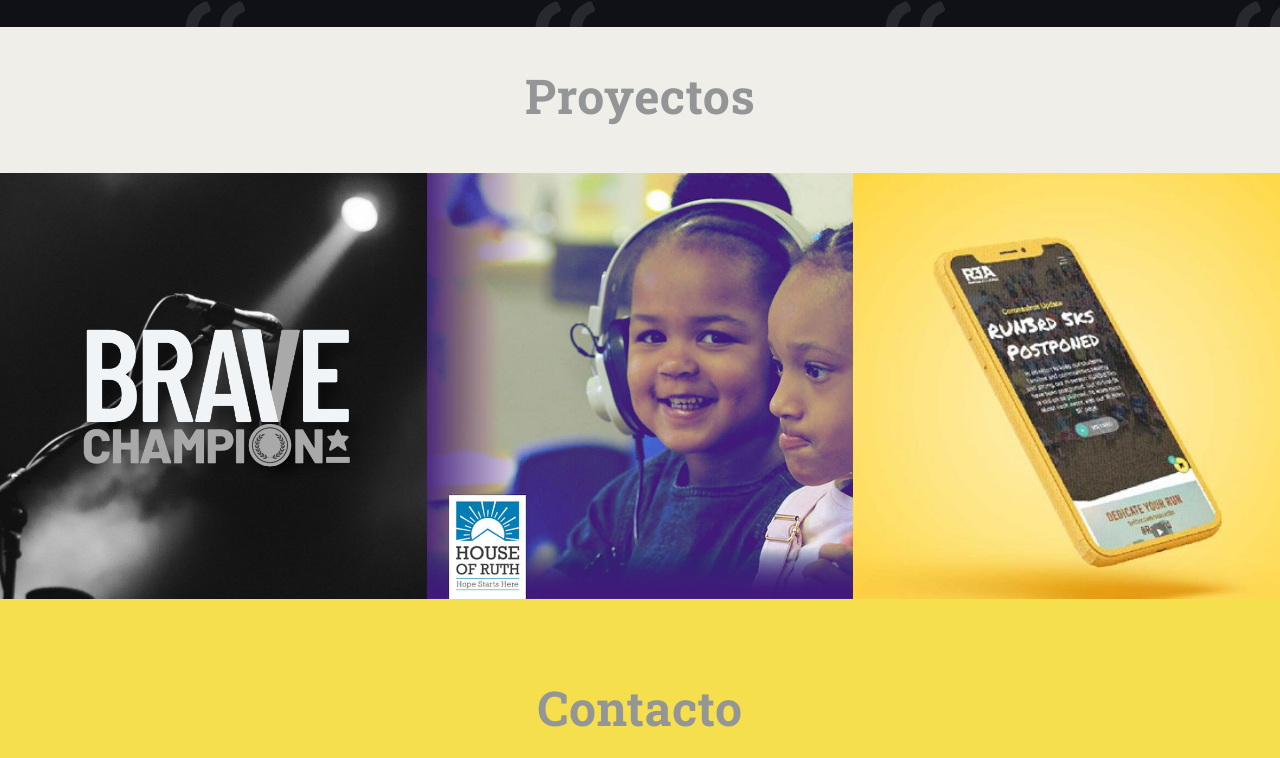
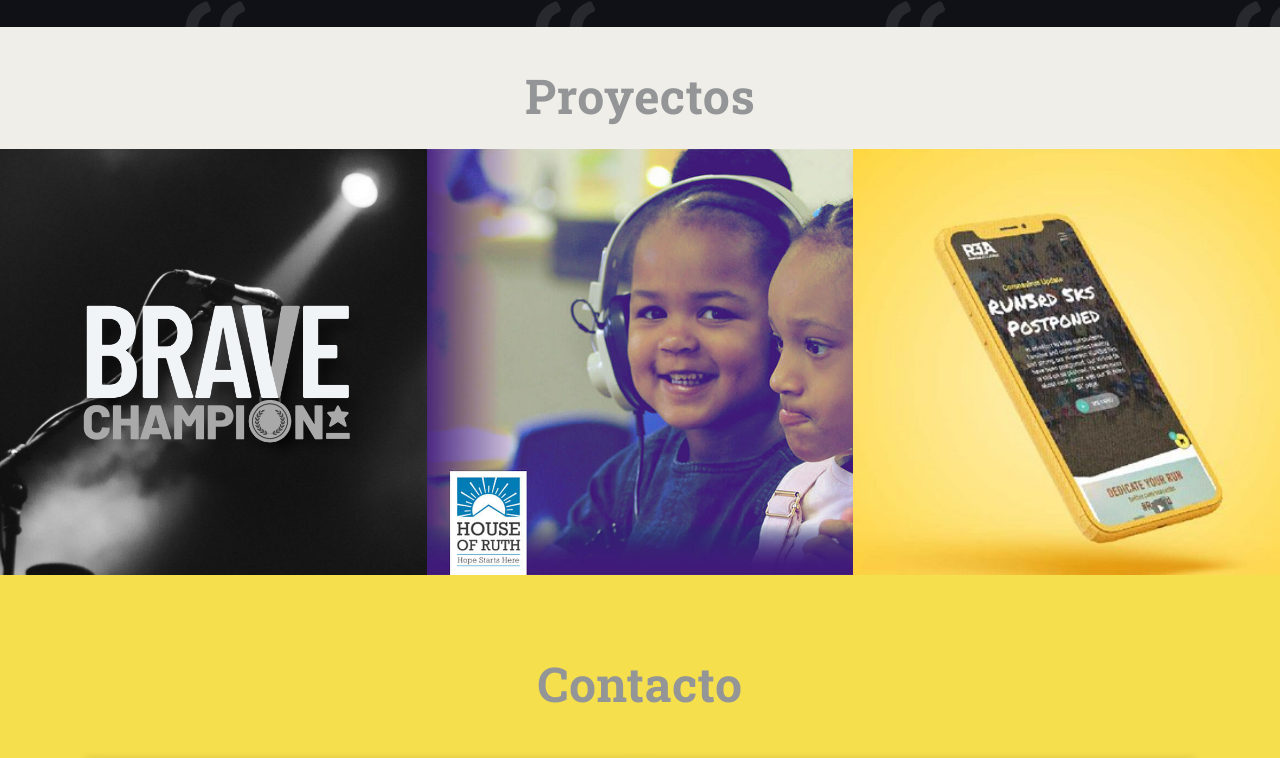
Before and after one commit to msuarez25/personalProjectSuarez, a plain HTML site: page index.html in a window 1280 px wide. Shown: the part 2090-2848 px from the top of the page. Drawn offline with nearby package versions, Linux system fonts and the light colour scheme.

Commit message:
seccion de proyectos acutalizada con clases de bootstrap

```diff
--- a/css/style.css
+++ b/css/style.css
@@ -539,13 +539,13 @@
   padding: 2.5rem 0 0;
 }
 #proyectos .proyectos-wrapper{
-  display: flex;
+  /* display: flex;
   flex-wrap: wrap;
-  margin-top: 3rem;
+  margin-top: 3rem; */
   background-color: var(--dark);
 }
 #proyectos .single-project{
-  flex-basis: 100%;
+  /* flex-basis: 100%; */
   height: auto;
   padding-bottom: 100%;
   position: relative;
@@ -590,7 +590,7 @@
 }
 @media screen and (min-width:768px){
   #proyectos .single-project{
-    flex-basis: calc(33.33%);
+    /* flex-basis: calc(33.33%); */
     padding-bottom: 33.33%;
   }
 }
--- a/index.html
+++ b/index.html
@@ -159,8 +159,8 @@
     </section>
     <section id="proyectos"><!-- Seccion de proyectos mas relevantes con links al detalle del proyecto -->
         <h2>Proyectos</h2>
-        <div class="proyectos-wrapper">
-          <div class="single-project">
+        <div class="row mt-4 no-gutters proyectos-wrapper">
+          <div class="col-md-4 single-project">
             <a href="https://thisismybrave.org/" target="_blank">
               <img loading="lazy" src="img/proyecto1.png" alt="proyecto 1">
               <div class="wrapper-text">
@@ -169,7 +169,7 @@
               </div>
             </a>
           </div>
-          <div class="single-project">
+          <div class="col-md-4 single-project">
             <a href="https://houseofruth.org/" target="_blank">
               <img loading="lazy" src="img/proyecto2.jpg" alt="proyecto 2">
               <div class="wrapper-text">
@@ -178,7 +178,7 @@
               </div>
             </a>
           </div>
-          <div class="single-project">
+          <div class="col-md-4 single-project">
             <a href="https://www.run3rdalliance.com/" target="_blank">
               <img loading="lazy" src="img/proyecto3.jpg" alt="proyecto 3">
               <div class="wrapper-text">
```
